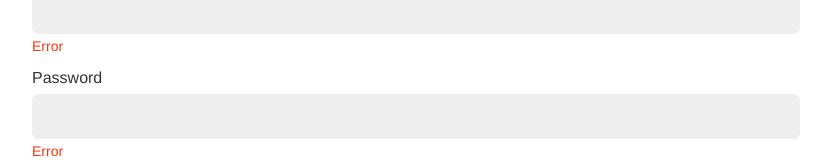
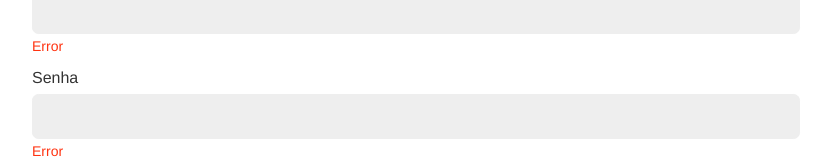
Before and after one commit to jrsoares/Dogs-web, a React (Create React App) app: page /login in a window 1280 px wide. Shown: the part 170-330 px from the top of the page, without its empty margins (224-1055 px from the left). Built offline with nearby package versions, Linux system fonts and the light colour scheme.

Commit message:
feature: starting the useForm implementation

```diff
--- a/src/Components/Button/index.tsx
+++ b/src/Components/Button/index.tsx
@@ -1,15 +1,10 @@
-/* eslint-disable react/jsx-props-no-spreading */
-/* eslint-disable react/prop-types */
 import React from 'react';
 
 import { Container } from './styles';
 
 type ButtonProps = React.ButtonHTMLAttributes<HTMLButtonElement>;
 
-const Button: React.FC<ButtonProps> = ({ children, ...props }) => (
-  <Container type="button" {...props}>
-    {children}
-  </Container>
+const Button: React.FC<ButtonProps> = ({ children, ...rest }) => (
+  <Container {...rest}>{children}</Container>
 );
-
 export default Button;
--- a/src/Components/Input/index.tsx
+++ b/src/Components/Input/index.tsx
@@ -1,5 +1,3 @@
-/* eslint-disable jsx-a11y/label-has-associated-control */
-/* eslint-disable react/prop-types */
 import React from 'react';
 
 import { Container, Label, Error } from './styles';
@@ -10,11 +8,17 @@ interface InputProps extends React.InputHTMLAttributes<HTMLInputElement> {
   label: string;
 }
 
-const Input: React.FC<InputProps> = ({ name, type, label }) => {
+const Input: React.FC<InputProps> = ({
+  name,
+  type,
+  label,
+  value,
+  onChange,
+}) => {
   return (
     <Container>
       <Label htmlFor={name}>{label}</Label>
-      <input type={type} name={name} />
+      <input type={type} name={name} value={value} onChange={onChange} />
       <Error>Error</Error>
     </Container>
   );
--- /dev/null
+++ b/src/Hooks/useForm.tsx
@@ -0,0 +1,17 @@
+import React from 'react';
+
+const useForm = () => {
+  const [value, setValue] = React.useState('');
+
+  const onChange: React.ChangeEventHandler<HTMLInputElement> = e => {
+    setValue(e.target.value);
+  };
+
+  return Object.assign([value, setValue, onChange] as const, {
+    value,
+    setValue,
+    onChange,
+  });
+};
+
+export default useForm;
--- a/src/Pages/Login/index.tsx
+++ b/src/Pages/Login/index.tsx
@@ -1,4 +1,3 @@
-/* eslint-disable react/button-has-type */
 import React from 'react';
 import { Link } from 'react-router-dom';
 import Header from '../../Components/Header';
@@ -7,20 +6,21 @@ import { Container } from './styles';
 
 import Input from '../../Components/Input';
 import Button from '../../Components/Button';
+import useForm from '../../Hooks/useForm';
 
 const Login: React.FC = () => {
-  const [username, setUsername] = React.useState('');
-  const [password, setPassword] = React.useState('');
+  const username = useForm();
+  const password = useForm();
+  console.log(password.value);
 
-  const handleSubmit = React.useCallback(
-    event => {
+  const handleSubmit = React.useCallback(event => {
     event.preventDefault();
     fetch('https://dogsapi.origamid.dev/json/jwt-auth/v1/token', {
       method: 'POST',
       headers: {
         'Content-Type': 'application/json',
       },
-        body: JSON.stringify({ username, password }),
+      // body: JSON.stringify(),
     })
       .then(response => {
         console.log(response);
@@ -29,9 +29,7 @@ const Login: React.FC = () => {
       .then(json => {
         console.log(json);
       });
-    },
-    [username, password],
-  );
+  }, []);
 
   return (
     <>
@@ -39,8 +37,8 @@ const Login: React.FC = () => {
       <Container>
         <h1>Login</h1>
         <form action="" onSubmit={handleSubmit}>
-          <Input label="Usuário" type="text" name="username" />
-          <Input label="Password" type="password" name="password" />
+          <Input label="Usuário" type="text" name="username" {...username} />
+          <Input label="Senha" type="password" name="password" {...password} />
           <Button>Entrar</Button>
         </form>
         <Link to="/signup">Cadastro</Link>
```
Also changed, not shown: .eslintrc.json. Lines whose indentation alone changed are shown as unchanged.
